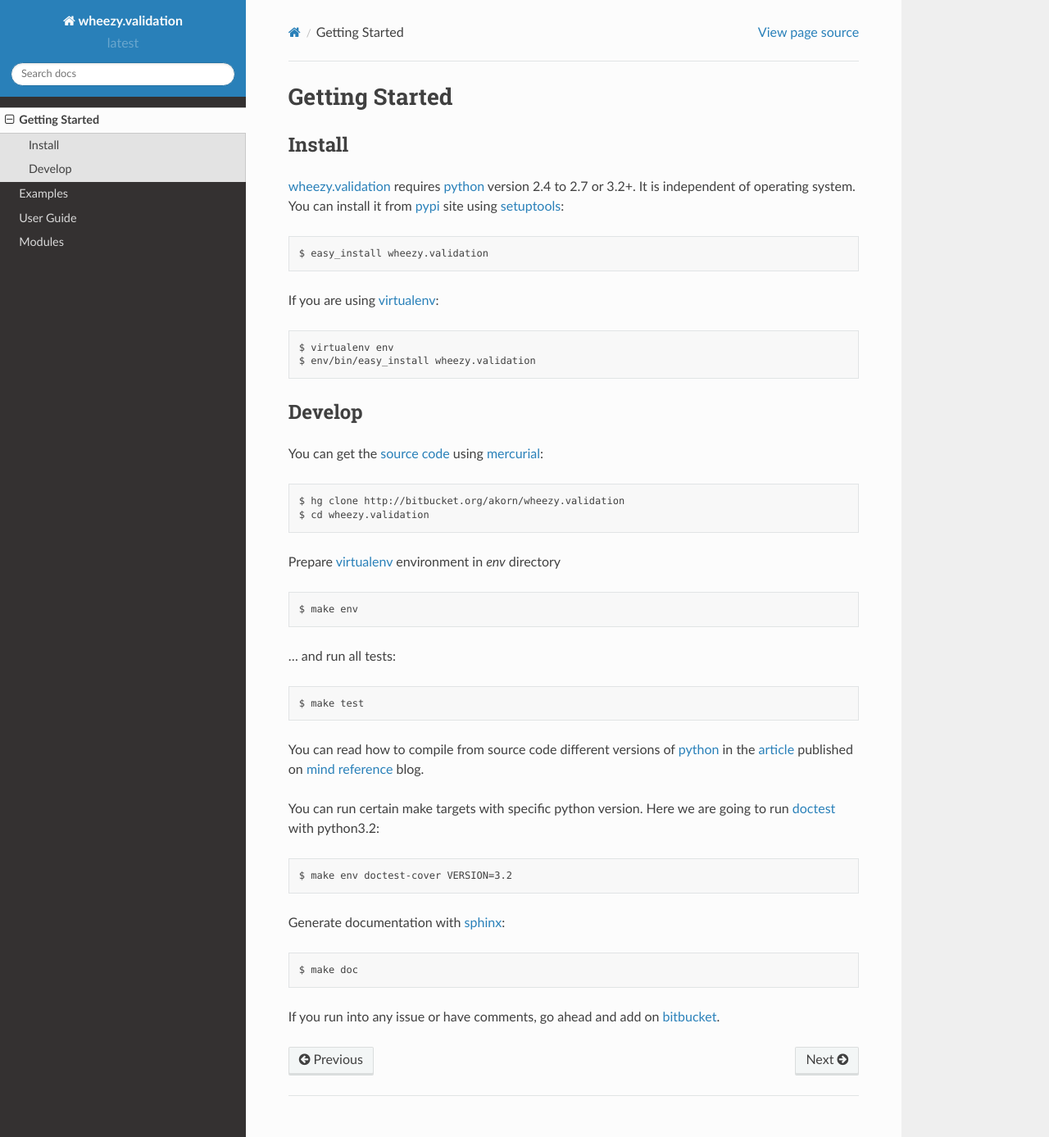
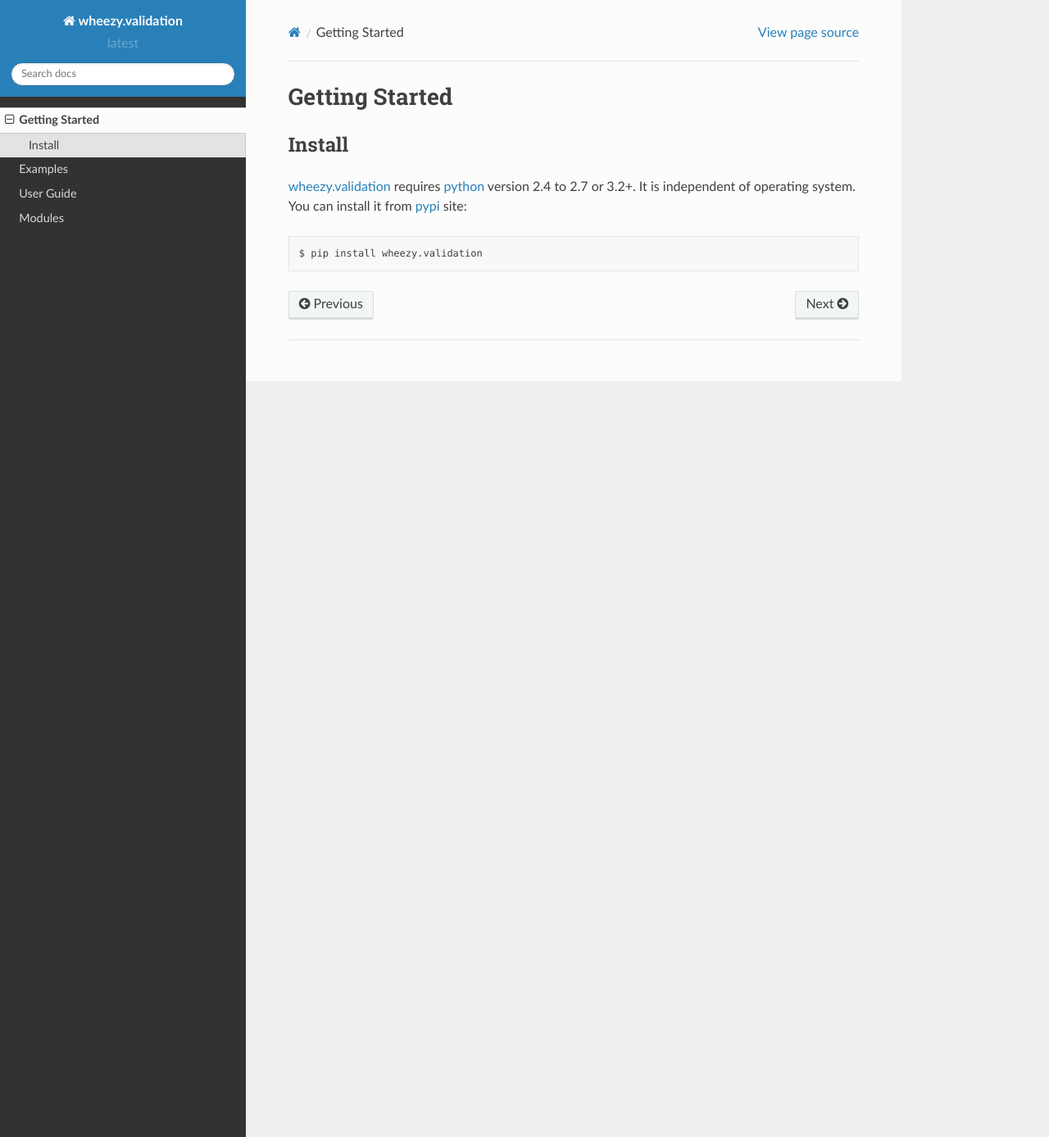
Before and after one commit to akornatskyy/wheezy.validation, a Sphinx documentation site: the page built from doc/gettingstarted.rst, in a window 1280 px wide and 1387 px high. Shown: the whole window at 82% size. Built offline with Sphinx 7.4.7 and the Read the Docs theme 2.0.0, drawn with Linux system fonts in a browser that asks for light colours.

Commit message:
Minor cleanup in docs.

```diff
--- a/doc/examples.rst
+++ b/doc/examples.rst
@@ -5,9 +5,7 @@
 We start with a simple credential validation example. Before we proceed
 let setup `virtualenv`_ environment::
 
-    $ virtualenv env
-    $ env/bin/easy_install wheezy.validation
-
+    $ pip install wheezy.validation
 
 .. _helloworld:
 
--- a/doc/gettingstarted.rst
+++ b/doc/gettingstarted.rst
@@ -7,54 +7,9 @@
 
 :ref:`wheezy.validation` requires `python`_ version 2.4 to 2.7 or 3.2+.
 It is independent of operating system. You can install it from `pypi`_
-site using `setuptools`_::
+site::
 
-    $ easy_install wheezy.validation
-
-If you are using `virtualenv`_::
-
-    $ virtualenv env
-    $ env/bin/easy_install wheezy.validation
-
-Develop
--------
-
-You can get the `source code`_ using `mercurial`_::
-
-    $ hg clone http://bitbucket.org/akorn/wheezy.validation
-    $ cd wheezy.validation
-
-Prepare `virtualenv`_ environment in *env* directory ::
-
-    $ make env
-
-... and run all tests::
-
-    $ make test
-
-You can read how to compile from source code different versions of
-`python`_ in the `article`_ published on `mind reference`_ blog.
-
-You can run certain make targets with specific python version. Here
-we are going to run `doctest`_ with python3.2::
-
-    $ make env doctest-cover VERSION=3.2
-
-Generate documentation with `sphinx`_::
-
-	$ make doc
-
-If you run into any issue or have comments, go ahead and add on
-`bitbucket`_.
+    $ pip install wheezy.validation
 
 .. _`pypi`: http://pypi.python.org/pypi/wheezy.validation
 .. _`python`: http://www.python.org
-.. _`setuptools`: http://pypi.python.org/pypi/setuptools
-.. _`bitbucket`: http://bitbucket.org/akorn/wheezy.validation/issues
-.. _`source code`: http://bitbucket.org/akorn/wheezy.validation/src
-.. _`mercurial`: http://mercurial.selenic.com/
-.. _`virtualenv`: http://pypi.python.org/pypi/virtualenv
-.. _`article`: http://mindref.blogspot.com/2011/09/compile-python-from-source.html
-.. _`mind reference`: http://mindref.blogspot.com/
-.. _`doctest`: http://docs.python.org/library/doctest.html
-.. _`sphinx`: http://sphinx.pocoo.org/
```
